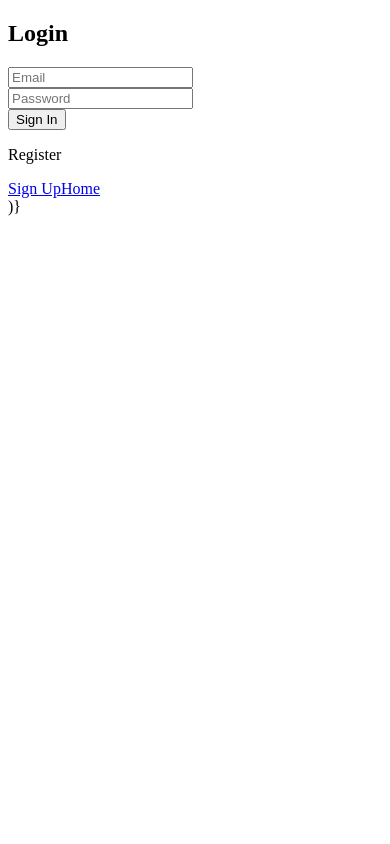
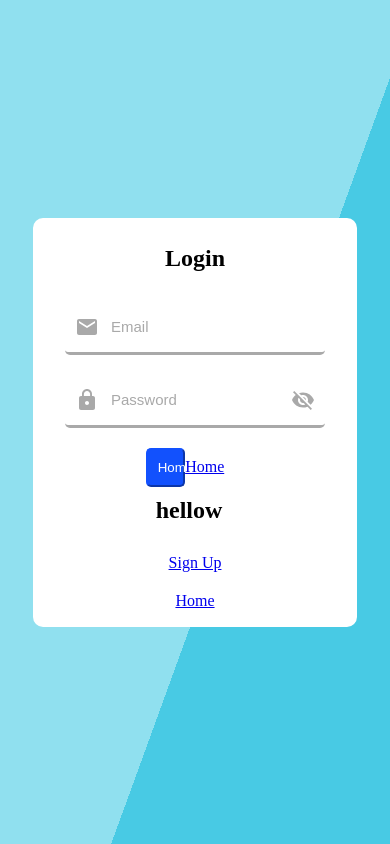
Before and after one commit to sebcyde/Linkup, a React (Vite) app in the folder Linkup/: page /login in a window 390 px wide. Built offline with nearby package versions, Linux system fonts and the light colour scheme.

Commit message:
Updated and responsive

```diff
--- a/Linkup/package.json
+++ b/Linkup/package.json
@@ -9,6 +9,8 @@
     "preview": "vite preview"
   },
   "dependencies": {
+    "@emotion/react": "^11.10.6",
+    "@emotion/styled": "^11.10.6",
     "@mui/material": "^5.11.11",
     "antd": "^5.2.3",
     "react": "^18.2.0",
--- a/Linkup/src/Styles/AuthPages/Login.scss
+++ b/Linkup/src/Styles/AuthPages/Login.scss
@@ -1,3 +1,115 @@
 .LoginComponent{
+    width: 100%;
+    height: 100vh;
+    margin: 0;
+    background: linear-gradient(110deg, #90e0ef 60%, #48cae4 60%);
+    display: flex;
+    justify-content: center;
+    align-self: center;
+
+
+.outfield {
+    padding: 90px 0;
+    display: flex;
+    width: 90%;
+    justify-content: center;
+    align-items: center;
+}
+
+.wrapper {
+    width: 30%;
+    border: 2px solid white;
+    border-radius: 10px;
+    margin: 0;
+    padding: 15px 10px;
+    display: flex;
+    flex-direction: column;
+    gap: 20px;
+    align-items: center;
+    background: white;
+}
+
+img {
+    height: 100px;
+    width: 100px;
+    margin-top: 50px;
+    margin-bottom: 20px;
+}
+
+svg {
+    background-color: white;
+}
+
+path {
+    color: darkgray;
+    padding: 0 10px;
+}
+
+.input-username-wrapper {
+    background-color: white;
+    width: 80%;
+    display: flex;
+    justify-content: left;
+    gap: 10px;
+    border-bottom: 3px solid darkgray;
+    height: 30px;
+    align-items: center;
+    padding: 10px 10px;
+    border-radius: 5px;
+    cursor: pointer;
+}
+
+.input-username {
+    border: none;
+    width: 100%;
+    height: 20px;
+    font-size: 15px;
+    cursor: pointer;
+}
+
+::placeholder {
+    color: darkgray;
+}
+
+button {
+    width: 33%;
+    padding: 10px;
+    border-radius: 5px;
+    border-color: rgb(18, 81, 253);
+    background-color: rgb(18, 81, 253);
+    color: white;
+    cursor: pointer;
+}
+
+h2 {
+    margin: 10px;
+}
+
+p {
+    font-size: 13px;
+}
+
+.text-wrapper {
+    display: flex;
+    gap: 5px;
+}
+
+
+.wrapper{
+    width: 300px;
+    }
+    button {
+        width: 40%;
+    }
+
+
+// @media screen and (max-width: 786px) {
+// 	.wrapper{
+// 	max-width: 400px;
+// 	}
+// 	button {
+// 		width: 40%;
+// 	}
+// }
 
 }
--- a/Linkup/src/Styles/AuthPages/Signup.scss
+++ b/Linkup/src/Styles/AuthPages/Signup.scss
@@ -1,17 +1,18 @@
 .SignupComponent {
-	body {
+
 		width: 100%;
-		height: 100%;
+		height: 100vh;
 		margin: 0;
 		background: linear-gradient(110deg, #90e0ef 60%, #48cae4 60%);
 		display: flex;
 		justify-content: center;
 		align-self: center;
-	}
+
 
 	.outfield {
 		padding: 90px 0;
 		display: flex;
+		width: 90%;
 		justify-content: center;
 		align-items: center;
 	}
@@ -56,6 +57,7 @@
 		align-items: center;
 		padding: 10px 10px;
 		border-radius: 5px;
+		cursor: pointer;
 	}
 
 	.input-username {
@@ -63,6 +65,7 @@
 		width: 100%;
 		height: 20px;
 		font-size: 15px;
+		cursor: pointer;
 	}
 
 	::placeholder {
@@ -91,4 +94,27 @@
 		display: flex;
 		gap: 5px;
 	}
+
+
+	.wrapper{
+		width: 300px;
+		}
+		button {
+			width: 40%;
+		}
+
+
+	// @media screen and (max-width: 786px) {
+	// 	.wrapper{
+	// 	max-width: 400px;
+	// 	}
+	// 	button {
+	// 		width: 40%;
+	// 	}
+	// }
+
+
+
+
+
 }
--- a/Linkup/src/Styles/Globals/Global.scss
+++ b/Linkup/src/Styles/Globals/Global.scss
@@ -2,3 +2,9 @@
 @import '../AuthPages/Signup.scss';
 @import '../AuthPages/Login.scss';
 @import '../Home/Home.scss';
+
+body {
+    width: 100%;
+    height: 100vh;
+    margin: 0;
+}
--- a/Linkup/src/pages/SignUp/SignUp.jsx
+++ b/Linkup/src/pages/SignUp/SignUp.jsx
@@ -1,8 +1,8 @@
 import React, { useState } from 'react';
-// import PersonIcon from '@mui/icons-material/Person';
-// import EmailIcon from '@mui/icons-material/Email';
-// import LockIcon from '@mui/icons-material/Lock';
-// import VisibilityOffIcon from '@mui/icons-material/VisibilityOff';
+import PersonIcon from '@mui/icons-material/Person';
+import EmailIcon from '@mui/icons-material/Email';
+import LockIcon from '@mui/icons-material/Lock';
+import VisibilityOffIcon from '@mui/icons-material/VisibilityOff';
 import { Link, useNavigate } from 'react-router-dom';
 
 export default function SignUp({ addContact }) {
@@ -36,7 +36,7 @@ export default function SignUp({ addContact }) {
 				<div className="wrapper">
 					<h2>Registration</h2>
 					<div className="input-username-wrapper">
-						{/* <PersonIcon /> */}
+						<PersonIcon />
 						<input
 							type="text"
 							name="name"
@@ -47,7 +47,7 @@ export default function SignUp({ addContact }) {
 						/>
 					</div>
 					<div className="input-username-wrapper">
-						{/* <EmailIcon /> */}
+						<EmailIcon />
 						<input
 							type="email"
 							name="email"
@@ -59,7 +59,7 @@ export default function SignUp({ addContact }) {
 						/>
 					</div>
 					<div className="input-username-wrapper">
-						{/* <LockIcon /> */}
+						<LockIcon />
 						<input
 							type="password"
 							name="password"
@@ -68,7 +68,7 @@ export default function SignUp({ addContact }) {
 							value={contantInfo.password}
 							onChange={handleChange2}
 						/>
-						{/* <VisibilityOffIcon /> */}
+						<VisibilityOffIcon />
 					</div>
 					<button onClick={handleSubmit}>Register Now</button>
 					{/* <div className="text-wrapper">
@@ -77,7 +77,7 @@ export default function SignUp({ addContact }) {
 							Login now
 						</p>
 					</div> */}
-					<Link to={'/login'}>Sign Up</Link>
+					<Link to={'/login'}>Login</Link>
 					<Link to={'/'}>Home</Link>
 				</div>
 			</div>
--- a/Linkup/src/pages/login/BtnPage.jsx
+++ b/Linkup/src/pages/login/BtnPage.jsx
@@ -1,11 +1,12 @@
 import React from 'react';
-import { useNavigate } from 'react-router-dom';
+import { Link, useNavigate } from 'react-router-dom';
+
 
 export default function BtnPage() {
 	let navigate = useNavigate();
 
 	const nextPage = () => {
-		navigate('home');
+		navigate('/');
 	};
 
 	const signUpPage = () => {
@@ -14,10 +15,9 @@ export default function BtnPage() {
 
 	return (
 		<div className="footer-section">
-			<button onClick={nextPage}>Sign In</button>
-			<p className="forgot-text" onClick={signUpPage}>
-				Register
-			</p>
+			<button onClick={nextPage}>Home</button>
+            <Link to={'/'}>Home</Link>
+			<h2>hellow</h2>
 		</div>
 	);
 }
--- a/Linkup/src/pages/login/Login.jsx
+++ b/Linkup/src/pages/login/Login.jsx
@@ -1,9 +1,9 @@
 import React, { useState } from 'react';
 import { Link } from 'react-router-dom';
 import BtnPage from './BtnPage';
-// import EmailIcon from '@mui/icons-material/Email';
-// import LockIcon from '@mui/icons-material/Lock';
-// import VisibilityOffIcon from '@mui/icons-material/VisibilityOff';
+import EmailIcon from '@mui/icons-material/Email';
+import LockIcon from '@mui/icons-material/Lock';
+import VisibilityOffIcon from '@mui/icons-material/VisibilityOff';
 
 export default function Login({ handleChange, text, contacts }) {
 	return (
@@ -13,7 +13,7 @@ export default function Login({ handleChange, text, contacts }) {
 				<div className="wrapper loginpagecontainer">
 					<h2>Login</h2>
 					<div className="input-username-wrapper">
-						{/* <EmailIcon /> */}
+						<EmailIcon />
 						<input
 							type="email"
 							placeholder="Email"
@@ -25,7 +25,7 @@ export default function Login({ handleChange, text, contacts }) {
 						/>
 					</div>
 					<div className="input-username-wrapper">
-						{/* <LockIcon /> */}
+						<LockIcon />
 						<input
 							type="Password"
 							placeholder="Password"
@@ -33,14 +33,14 @@ export default function Login({ handleChange, text, contacts }) {
 							name="password"
 							className="input-username"
 						/>
-						{/* <VisibilityOffIcon /> */}
+						<VisibilityOffIcon />
 					</div>
 					<BtnPage text={text} handleChange={handleChange} />
 					<Link to={'/signup'}>Sign Up</Link>
 					<Link to={'/'}>Home</Link>
 				</div>
 			</div>
-			)}
+
 		</div>
 	);
 }
```
Also changed, not shown: 1 other file (tests, documents, lock files or other folders).
